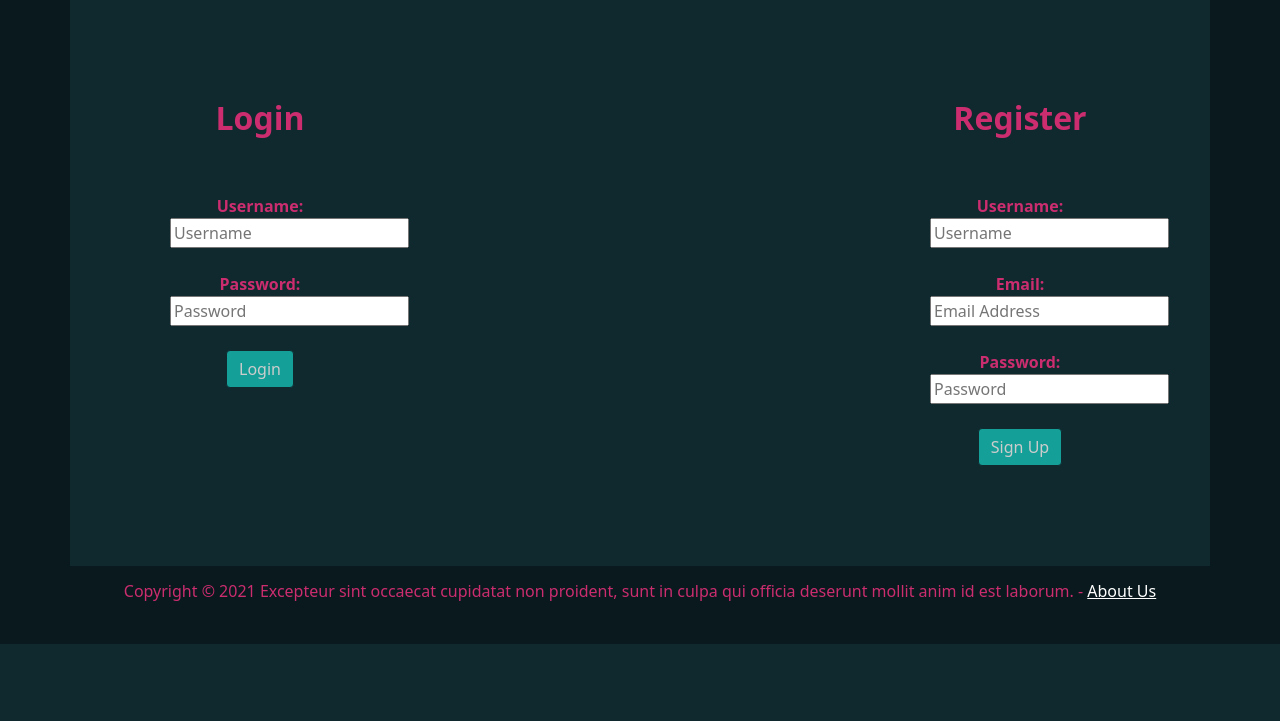
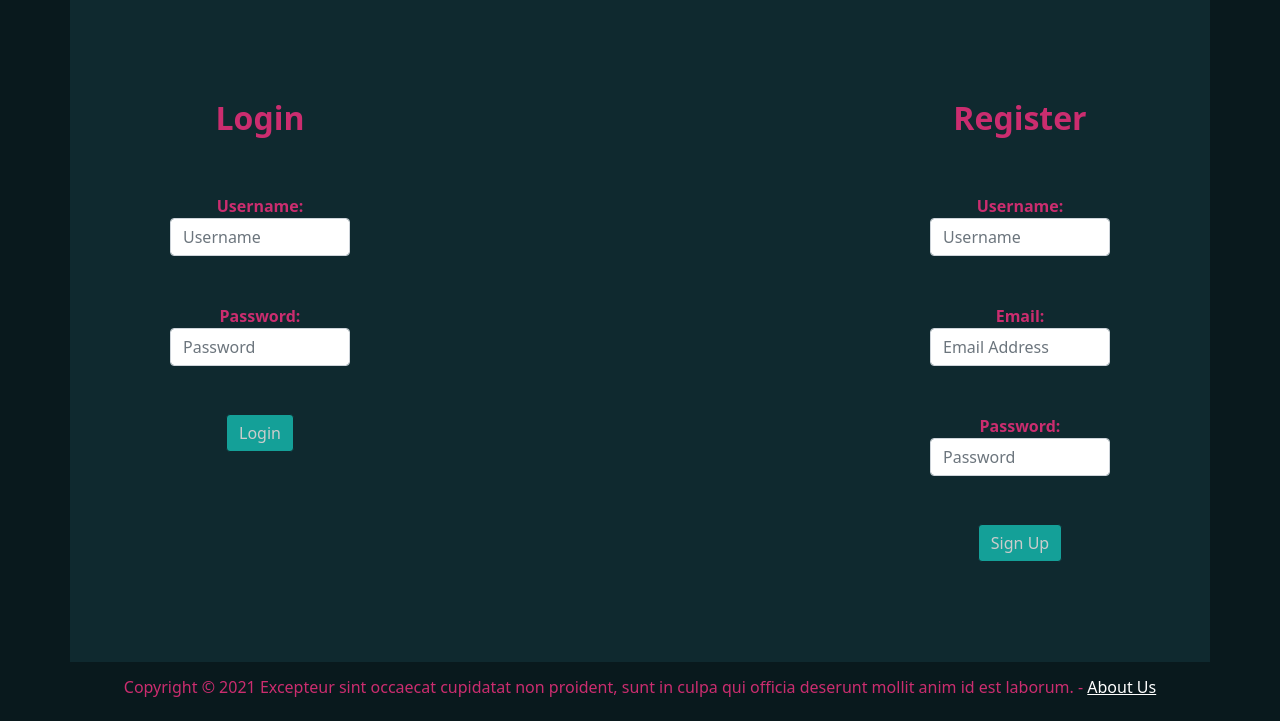
Before and after one commit to stlgithub/wwwProjekti, a PHP site: page /login.php in a window 1280 px wide. Shown: the part 156-877 px from the top of the page. Before the commit the page ends 800 px from the top, so only its background shows below. Run offline with PHP 8.4, Linux system fonts and the light colour scheme; data that the repository does not hold is empty; some libraries are stand-ins or nearby versions.

Commit message:
Update login.php
pieni muutos

```diff
--- a/login.php
+++ b/login.php
@@ -152,8 +152,8 @@ else if (isset($_POST["login"])){
       <div class="col-sm-4" style="padding: 100px;">
         <h2 style="text-align: center;"><b>Login</b></h2><br><br>
         <form id = "lForm" method = "POST" style="text-align: center;">
-        <label>Username: </label><br><input name = "Lusername" type = "text" placeholder = "Username" required><br><br>
-        <label>Password: </label><br><input name = "Lpassword" type = "password" placeholder = "Password" pattern = ".{5,}" required><br><br>
+        <label>Username: </label><br><input class="form-control" name = "Lusername" type = "text" placeholder = "Username" required><br><br>
+        <label>Password: </label><br><input class="form-control" name = "Lpassword" type = "password" placeholder = "Password" pattern = ".{5,}" required><br><br>
         <button type = "submit" class = "btn btn-primary" name = "login">Login</button>
         </form>
       </div>
@@ -165,9 +165,9 @@ else if (isset($_POST["login"])){
       <div class="col-sm-4" style=" padding: 100px;">
         <h2 style="text-align: center; "><b>Register</b></h2><br><br>
         <form id = "sForm" method = "POST" style="text-align: center;">
-        <label>Username: </label><br><input name = "Susername" type = "text" placeholder = "Username" required><br><br>
-        <label>Email: </label><br><input name = "Semail" type = "email" placeholder = "Email Address" required><br><br>
-        <label>Password: </label><br><input name = "Spassword" type = "password" placeholder = "Password" pattern = ".{5,}" required><br><br>
+        <label>Username: </label><br><input class="form-control" name = "Susername" type = "text" placeholder = "Username" required><br><br>
+        <label>Email: </label><br><input class="form-control" name = "Semail" type = "email" placeholder = "Email Address" required><br><br>
+        <label>Password: </label><br><input class="form-control" name = "Spassword" type = "password" placeholder = "Password" pattern = ".{5,}" required><br><br>
         <button type = "submit" class = "btn btn-primary" name = "signup">Sign Up</button>
       </form>
       </div>
```
